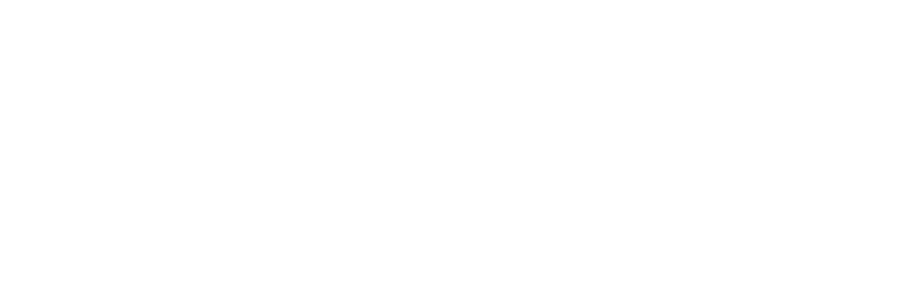
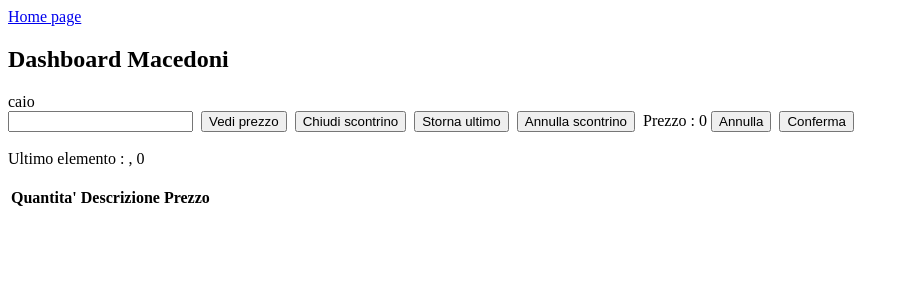
Before and after one commit to luca-lezzerini/scarsefour, an Angular app in the folder client-scarsefour/client-scarsefour/: page /app-cassa-mac in a window 1280 px wide. Before the commit this address led to /. Shown: the top 300 px of the page, without its empty margins (0-909 px from the left). Built offline with nearby package versions, Linux system fonts and the light colour scheme.

Commit message:
UC gestione cassa Macedoni #18

```diff
--- a/client-scarsefour/client-scarsefour/src/app/app-routing.module.ts
+++ b/client-scarsefour/client-scarsefour/src/app/app-routing.module.ts
@@ -7,6 +7,7 @@
 import { AnagraficaScontoComponent } from './anagrafica-sconto/anagrafica-sconto.component';
 import { DashboardCassaHisComponent } from './dashboard-cassa-his/dashboard-cassa-his.component';
 import { DashboardCassaIllComponent } from './dashboard-cassa-ill/dashboard-cassa-ill.component';
+import { CassaMacComponent } from './cassa-mac/cassa-mac.component';
 import { HomePageComponent } from './home-page/home-page.component';
 import { Homepage1Component } from './homepage1/homepage1.component';
 
@@ -22,6 +23,7 @@
   { path: 'app-anagrafica-posizione', component: AnagraficaPosizioniComponent },
   { path: 'app-dashboard-cassa-ill', component: DashboardCassaIllComponent },
   { path: 'app-dashboard-cassa-his', component: DashboardCassaHisComponent },
+  { path: 'app-cassa-mac', component: CassaMacComponent },
   { path: '', redirectTo: '/app-home-page', pathMatch: 'full' }
 ];
 
--- a/client-scarsefour/client-scarsefour/src/app/cassa-mac/cassa-mac.component.html
+++ b/client-scarsefour/client-scarsefour/src/app/cassa-mac/cassa-mac.component.html
@@ -3,7 +3,7 @@
 </div>
 
 <div class="titolo">
-    <h2>Dashboard Macedoni</h2>
+    <h2>Dashboard Macedoni</h2>caio
 </div>
 <input type="text" [(ngModel)]="barcode">&nbsp;
 <button (click)="VediPrezzo()">Vedi prezzo</button>&nbsp;
--- a/client-scarsefour/client-scarsefour/src/app/homepage1/homepage1.component.html
+++ b/client-scarsefour/client-scarsefour/src/app/homepage1/homepage1.component.html
@@ -12,7 +12,7 @@
     <a href="app-anagrafica-sconto">Anagrafica Sconto</a>
     <a href="app-dashboard-cassa-ill">Dashboard Cassa Ill</a>
     <a href="app-dashboard-cassa-his">Dashboard Cassa his</a>
-    <a href="app-dashboard-cassa-mac">Dashboard Cassa mac</a>
+    <a href="app-cassa-mac">Dashboard Cassa mac</a>
   </div>
 </body>
 <div class="sfondo">
```
